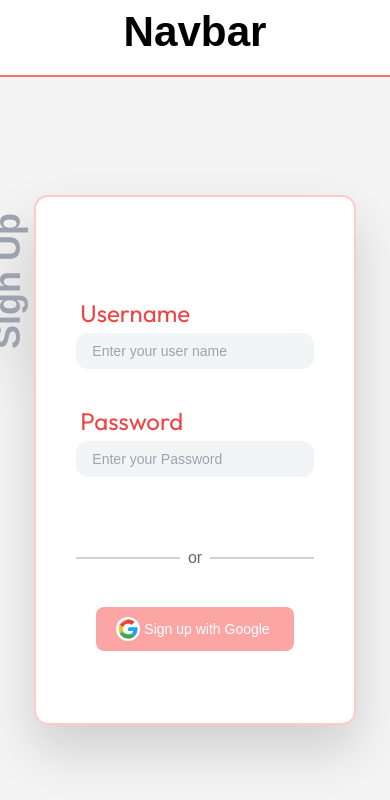
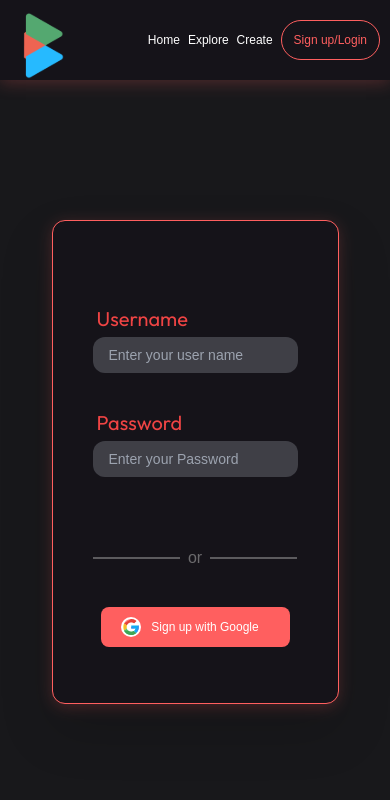
Before and after one commit to srm-kzilla/kzblogs, a Next.js app in the folder client/: page /signup in a window 390 px wide. Shown: the top 800 px of the page. Built offline with nearby package versions, Linux system fonts and the light colour scheme.

Commit message:
🩹 🐛 feat: Add Dark mode and Navbar to signup page chore: edit tailwind config for native media quiery compatibility chore: rewrite Navbar responsiveness acording to new tailwind config

```diff
--- a/client/components/Navbar.tsx
+++ b/client/components/Navbar.tsx
@@ -10,18 +10,18 @@ const Navbar = () => {
           className=" h-20 w-15 mx-1 sm:h-30 "
         />
       </div>
-      <div className=" ml-auto font-medium text-lg  text-white flex sm:flex-col sm:text-xs ">
+      <div className=" flex-col ml-auto font-medium text-xs  text-white flex sm:flex-row sm:text-lg ">
         <ul className="flex p-1 mx-0 my-5">
-          <li className="mx-5 my-2 sm:mx-1 hover:text-kz-orange  transition-all duration-500">
+          <li className="mx-1 my-2 sm:mx-5 hover:text-kz-orange  transition-all duration-500">
             <Link href="/">Home</Link>
           </li>
-          <li className="mx-5 my-2 sm:mx-1 hover:text-kz-orange  transition-all duration-500">
+          <li className="mx-1 my-2 sm:mx-5 hover:text-kz-orange  transition-all duration-500">
             <Link href="/explore">Explore</Link>
           </li>
-          <li className="mx-5 my-2 sm:mx-1 hover:text-kz-orange  transition-all duration-500">
+          <li className="mx-1 my-2 sm:mx-5 hover:text-kz-orange  transition-all duration-500">
             <Link href="/create">Create</Link>
           </li>
-          <li className="mx-5 my-2 sm:mx-1">
+          <li className="mx-1 my-2 sm:mx-5">
             <Link
               href="/signup"
               className="p-3 rounded-3xl border border-kz-orange border-solid text-kz-orange box-border hover:text-[#ffffff] hover:border-[#ffffff] hover:bg-[#FF5F5F] transition-all duration-500 "
--- a/client/pages/signup.tsx
+++ b/client/pages/signup.tsx
@@ -1,3 +1,4 @@
+import { Navbar } from "@/components";
 import type { NextPage } from "next";
 import Head from "next/head";
 const LoginPage: NextPage = () => {
@@ -7,57 +8,58 @@ const LoginPage: NextPage = () => {
         <title>Signup</title>
         <link rel="icon" href="/logo.svg" />
       </Head>
-      <div className="flex h-screen w-full flex-col">
-        <div className="h-[10%] w-screen border-b-2 border-red-400">
-          <h1 className="flex font-bold justify-center text-[5vh]">Navbar</h1>
+      <div className="flex h-screen w-full flex-col bg-kz-dark-grey">
+        <div className="z-20">
+        <Navbar/>
         </div>
-        <div className="flex h-full w-full bg-white">
+        <div className="flex h-full w-full">
           <div className="hidden h-full w-5/12 lg:block">
-            <div className="flex w-vw justify-center h-[50vh] bg-white">
+            <div className="flex w-vw justify-center h-[50vh]">
               <div className="absolute w-5/12 h-1/2">
                 <img src="smallCircles.svg" alt="smallCircles" className="absolute w-[4.6vw] z-0 right-56 top-16" />
                 <img src="bigCircles.svg" alt="bigCircles" className="absolute w-[13.8vw] z-0 right-1 top-16" />
               </div>
               <div className="h-[50vw]">
                 <div className="relative h-1/2 pr-12">
-                  <div className="mt-20 h-full w-full font-josefin_sans font-bold text-transparent text-[7.5vw] bg-clip-text bg-gradient-to-r from-sky-400 from-10% via-green-500 via-20% to-red-400 to-35%">
+                  <div className="mt-20 h-full w-full font-josefin_sans font-bold text-transparent text-[7.5vw] bg-clip-text bg-gradient-to-r from-kz-blue from-5% via-kz-green via-20% to-kz-orange to-40%">
                     KZBlogs
                   </div>
-                  <p className="absolute text-left top-[9vw] text-[2.3vw]">Tagline</p>
+                  {/* edit this tagline to an actual tagline */}
+                  <p className="absolute text-left text-white top-[9vw] text-[2.3vw]">Tagline</p>
                 </div>
               </div>
             </div>
           </div>{/*Sign*/}
-          <div className="flex h-full w-full lg:w-7/12 items-center justify-center bg-zinc-100">
-            <div className="flex relative h-fit w-fit lg:w-7/12 xl:w-5/12 flex-col rounded-xl bg-white px-10 py-12 sm:py-16 space-y-8 drop-shadow-2xl outline outline-2 outline-red-200">
+          <div className="z-0 flex h-full w-full lg:w-7/12 items-center justify-center bg-zinc-900">
+            <div className="flex relative h-fit w-fit lg:w-7/12 xl:w-5/12 flex-col rounded-xl bg-kz-dark-grey px-10 py-12 sm:py-16 space-y-8 drop-shadow-2xl outline outline-1 outline-kz-orange shadow-box-shadow">
               <div className="hidden absolute mb-24 -rotate-90 -left-24 md:block">
-                <h1 className="text-4xl font-bold text-gray-400">Sign Up</h1>
+                <h1 className="text-4xl font-bold text-zinc-800">Sign Up</h1>
               </div>
               <div>
                 <p className=" text-red-500 text-left font-outfit font-medium text-xl md:text-2xl m-1">Username</p>
                 <div className="flex flex-col items-center">
-                  <div className="bg-gray-100 w-full p-2 flex items-center rounded-xl ">
-                    <input className="bg-gray-100 outline-none w-full pl-2 text-sm " type="email" name="email" placeholder="Enter your user name" />
+                  <div className="bg-zinc-700 w-full p-2 flex items-center rounded-xl ">
+                    <input className="bg-zinc-700 text-white outline-none w-full pl-2 text-sm " type="email" name="email" placeholder="Enter your user name" />
                   </div>
                 </div>
               </div>
               <div>
                 <p className=" text-red-500 text-left font-outfit font-medium text-xl md:text-2xl m-1">Password</p>
                 <div className="flex flex-col items-center">
-                  <div className="bg-gray-100 w-full p-2 flex items-center rounded-xl">
-                    <input className="bg-gray-100 outline-none w-full pl-2 text-sm " type="email" name="email" placeholder="Enter your Password" />
+                  <div className="bg-zinc-700 w-full p-2 flex items-center rounded-xl">
+                    <input className="bg-zinc-700 text-white outline-none w-full pl-2 text-sm " type="email" name="email" placeholder="Enter your Password" />
                   </div>
                 </div>
               </div>
               <div>
                 <div className="flex items-center justify-center">
                   <hr className="my-12 h-0.5 w-full border-t-0 bg-neutral-400 opacity-50" />
-                  <div className="m-2 tect-neutral-400 opacity-60">or</div>
+                  <div className="m-2 text-neutral-400 opacity-60">or</div>
                   <hr className="my-12 h-0.5 w-full border-t-0 bg-neutral-400 opacity-50" />
                 </div>
                 <div className="">
                   <div className="px-2 sm:px-5 max-w-sm ">
-                    <button type="button" className="text-white text-xs w-full  bg-red-300  hover:bg-red-400 focus:outline-none font-medium rounded-lg md:text-sm px-5 py-2.5 text-center inline-flex items-center justify-between mr-2 mb-2">
+                    <button type="button" className="text-white text-xs w-full bg-kz-orange  hover:shadow-box-shadow focus:outline-none font-medium rounded-lg md:text-sm px-5 py-2.5 text-center inline-flex items-center justify-between mr-2 mb-2">
                       <img src="google.svg" alt="Google-icon" className="h-5 sm:h-6" />
                       Sign up with Google
                       <div></div>
--- a/client/tailwind.config.js
+++ b/client/tailwind.config.js
@@ -5,11 +5,6 @@ module.exports = {
     './components/**/*.{js,ts,jsx,tsx,mdx}',
   ],
   theme: {
-    screens:{
-      'sm': {'max':'576px'},
-      'md':{'max':'776px'},
-      'lg':{'max':'1024'},
-    },
     extend: {
       colors:{
         'kz-dark-grey':'#151319',
```
